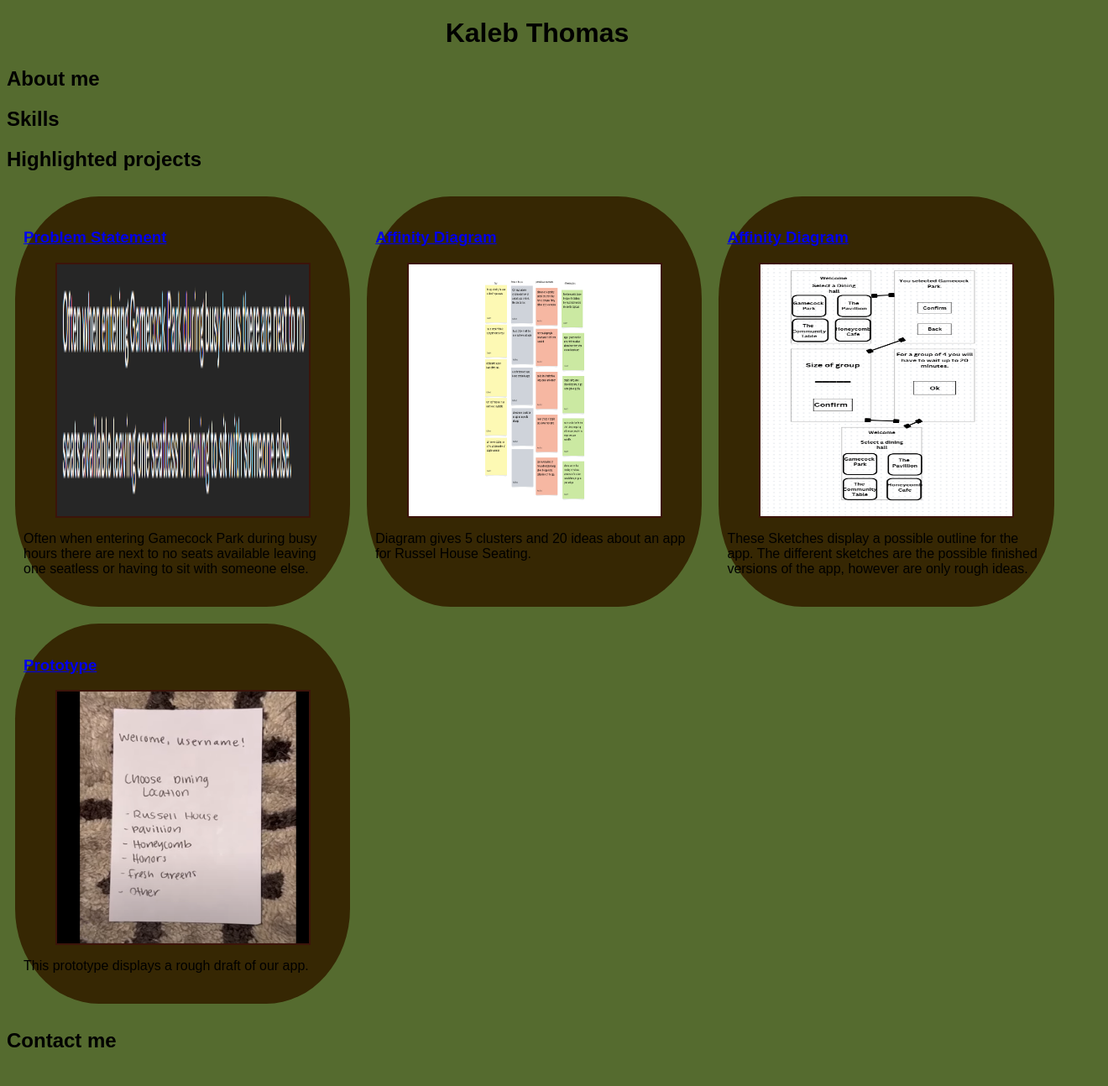
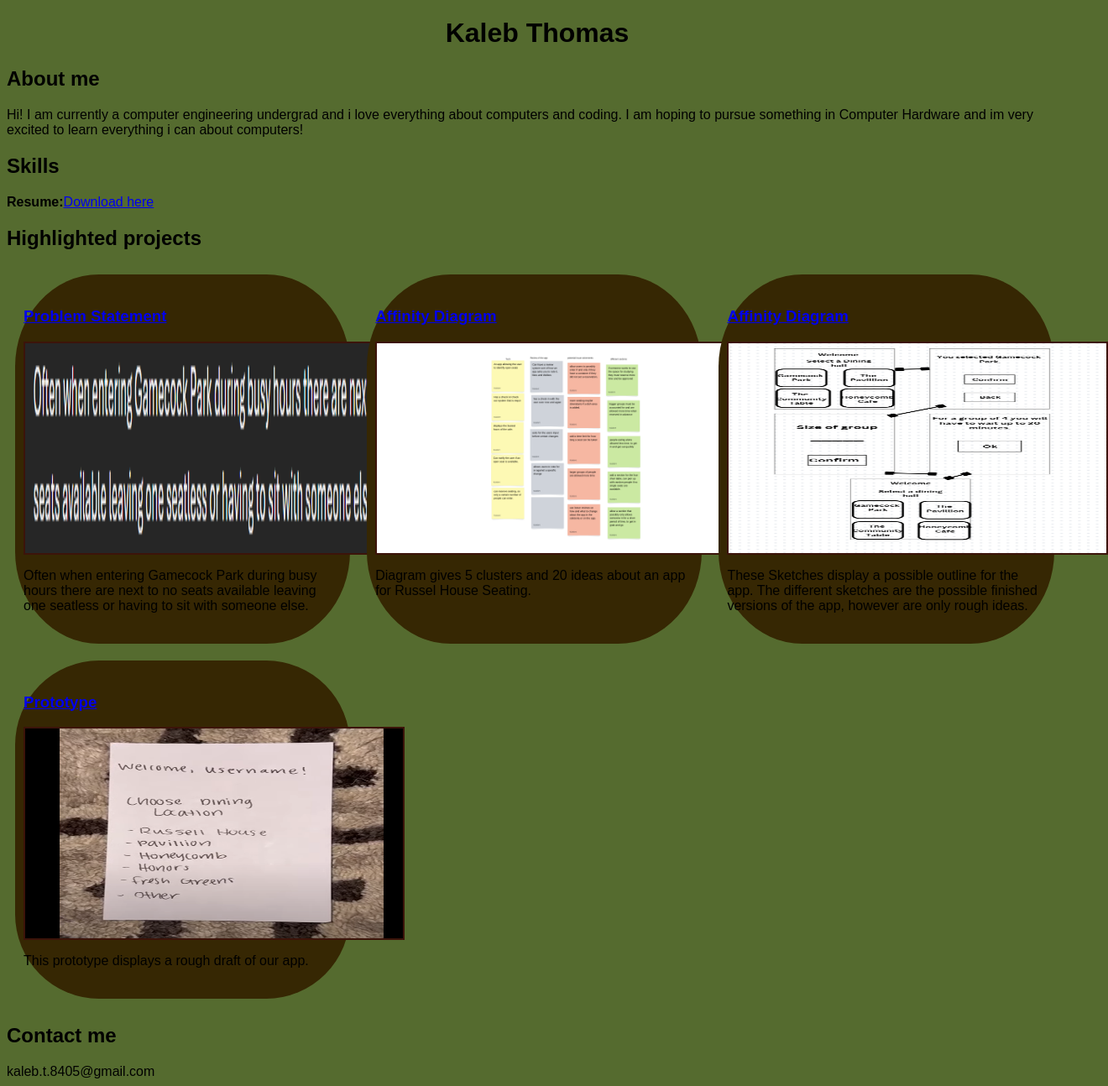
Before and after one commit to kalebrt543/kalebrt543.github.io, a plain HTML site: page index.html in a window 1280 px wide. Shown: the whole page at 84% size, 1320 px wide, since content can reach past the window. Drawn offline with Linux system fonts and the light colour scheme.

Commit message:
Add files via upload

```diff
--- a/index.html
+++ b/index.html
@@ -8,10 +8,13 @@
       <h1 id="name"> Kaleb Thomas</h1>
 
       <h2 class="center">About me</h2>
+      Hi! I am currently a computer engineering undergrad and i love everything about computers and coding. I am hoping to pursue something in Computer Hardware and im very excited to learn everything i can about computers!
       <div class="about"></div>
 
       <h2>Skills</h2>
-      <div class="skills"></div>
+      <div class="skills">
+        <p><b>Resume:</b><a href="files/Kaleb_Thomas_Resume.pdf">Download here</a></p>
+      </div>
 
       <h2>Highlighted projects</h2>
       <div class="projects">
@@ -67,5 +70,7 @@
       </div>
 
       <h2>Contact me</h2>
-      <div class="contact"></div>
+      <div class="contact">
+        kaleb.t.8405@gmail.com
+      </div>
     </body>
--- a/styles.css
+++ b/styles.css
@@ -23,8 +23,8 @@ h1 {
 border-radius: 25%;
 }
 .project img{
-    width: 300px;
-    height: 300px;
+    width: 450px;
+    height: 250px;
     margin: 10px;
     border: 2px solid rgb(60, 20, 10);
     display: block;
```
Also changed, not shown: 1 other file.
